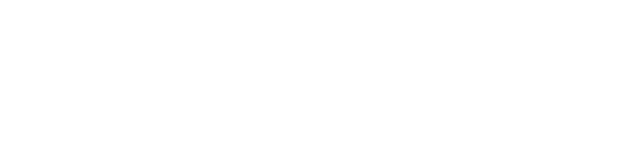
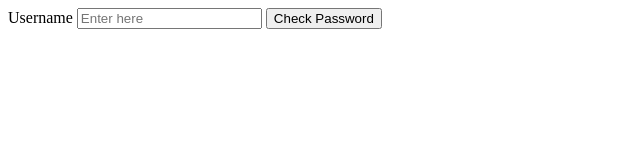
Before and after one commit to ejayjordan/Week-3-In-Class, a plain HTML site: page index.html in a window 1280 px wide. Shown: the whole page, without its empty margins (0-640 px from the left). Drawn offline with Linux system fonts and the light colour scheme.

Commit message:
Added text box

```diff
--- a/index.html
+++ b/index.html
@@ -6,6 +6,8 @@
     <title>Document</title>
 </head>
 <body>
-
+    <label for="Username">Username</label>
+    <input type="text" id="username" name="Username" placeholder="Enter here"/>
+    <button onclick="getValue()">Check Password</button>
 </body>
 </html>
```
